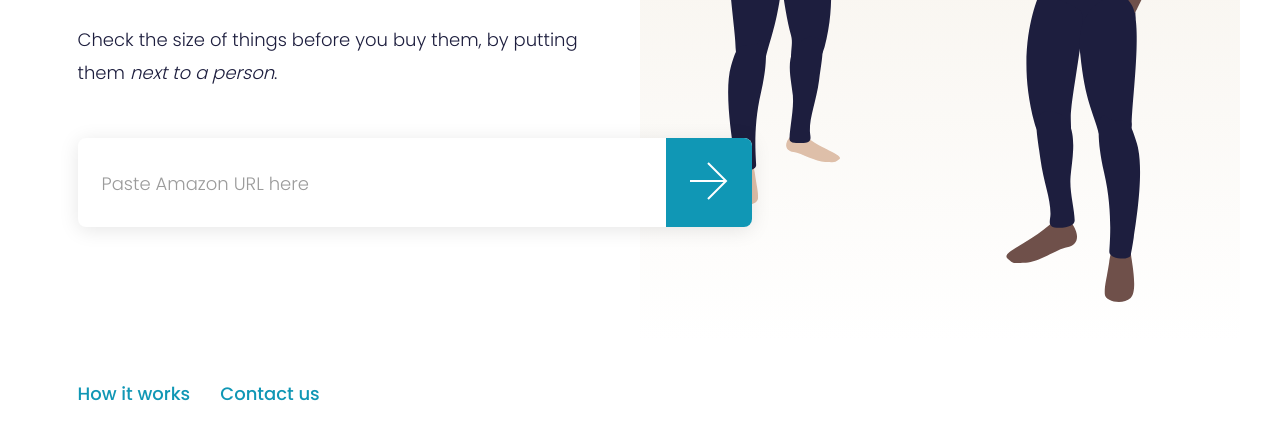
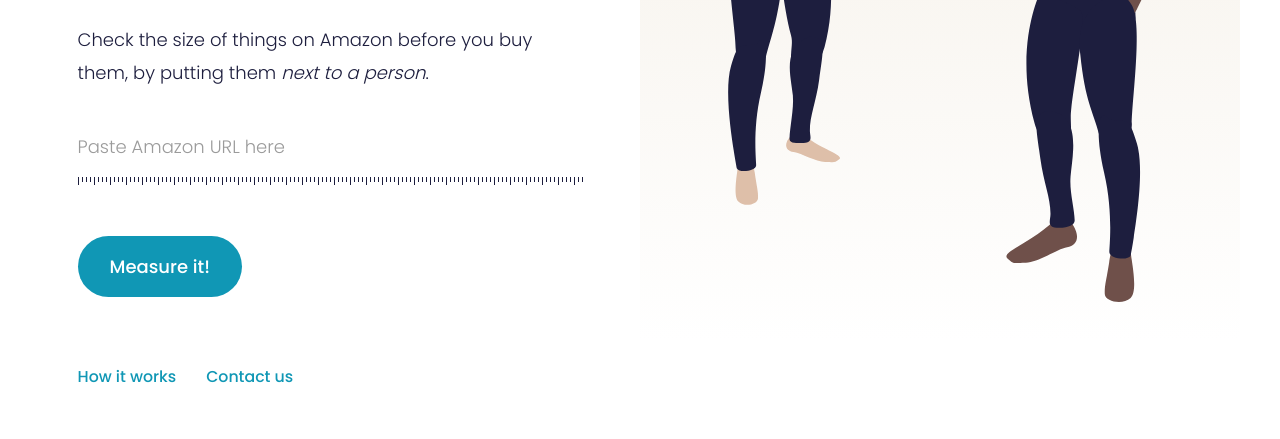
Before and after one commit to chrismhs/next-to-a-person, a Gatsby site: page / in a window 1280 px wide. Shown: the part 359-798 px from the top of the page. Built offline with nearby package versions, Linux system fonts and the light colour scheme; Gatsby itself is replaced by a stand-in of ours; a web font is replaced by a local one.

Commit message:
Updated input on homepage and added measuring visual

```diff
--- a/src/components/footer.js
+++ b/src/components/footer.js
@@ -5,9 +5,15 @@
 const FooterContainer = styled.footer`
   position: absolute;
   bottom: 0;
+  margin-top: 30px;
   padding: 30px 0;
+  font-size: 0.875rem;
 
   @media (max-width: 800px) {
+    position: relative;
+  }
+
+  @media (max-height: 800px) {
     position: relative;
   }
 `
--- a/src/components/inputs/floatinglabelinput.js
+++ b/src/components/inputs/floatinglabelinput.js
@@ -1,5 +1,10 @@
 import React from "react"
 import styled from "styled-components"
+
+const Container = styled.div`
+  height: 80px;
+  margin-bottom: 32px;
+`
 
 const FloatingLabelInput = styled.div`
   width: 100%;
@@ -12,10 +17,11 @@
   position: relative;
   height: 2em;
   font-size: inherit;
+  /* border-bottom: 1px solid #1d1e3e; */
 `
 
 const FloatingLabel = styled.label`
-  padding: 0;
+  padding: 10px 0;
   margin: 0;
   border: 0;
   position: absolute;
@@ -28,11 +34,11 @@
   pointer-events: none;
   width: 66.6%;
   transform: ${props =>
-    props.active ? "translate3d(0, -60%, 0) scale(0.70)" : "none"};
+    props.active ? "translate3d(0, -40%, 0) scale(0.70)" : "none"};
 `
 
 const FloatingInput = styled.input`
-  padding: 0;
+  padding: 10px 0;
   margin: 0;
   border: none;
   outline: none;
@@ -42,6 +48,12 @@
     opacity: ${props => (props.active ? 1 : 0)};
     transition: opacity 0.2s cubic-bezier(0.6, 0.04, 0.98, 0.335);
   }
+`
+
+const MeasuringBar = styled.div`
+  width: 100%;
+  height: 8px;
+  margin-top: -12px;
 `
 
 export default class TextInput extends React.PureComponent {
@@ -87,6 +99,7 @@
     const { active } = this.state
 
     return (
+      <Container>
         <FloatingLabelInput>
           <FloatingLabelInputContainer className={className}>
             <FloatingLabel className={className} htmlFor={id} active={active}>
@@ -104,6 +117,57 @@
             />
           </FloatingLabelInputContainer>
         </FloatingLabelInput>
+        <MeasuringBar>
+          <svg width="100%" height="8px">
+            <defs>
+              <pattern
+                id="polka-dots"
+                x="0"
+                y="0"
+                width="16"
+                height="8"
+                patternUnits="userSpaceOnUse"
+              >
+                <line
+                  x1="0.5"
+                  y1="2.18557e-08"
+                  x2="0.5"
+                  y2="8"
+                  stroke="#1D1E3E"
+                />
+                <line
+                  x1="4.5"
+                  y1="2.18557e-08"
+                  x2="4.5"
+                  y2="5"
+                  stroke="#1D1E3E"
+                />
+                <line
+                  x1="8.5"
+                  y1="2.18557e-08"
+                  x2="8.5"
+                  y2="5"
+                  stroke="#1D1E3E"
+                />
+                <line
+                  x1="12.5"
+                  y1="2.18557e-08"
+                  x2="12.5"
+                  y2="5"
+                  stroke="#1D1E3E"
+                />
+              </pattern>
+            </defs>
+            <rect
+              x="0"
+              y="0"
+              width="100%"
+              height="100%"
+              fill="url(#polka-dots)"
+            />
+          </svg>
+        </MeasuringBar>
+      </Container>
     )
   }
 }
--- a/src/pages/index.js
+++ b/src/pages/index.js
@@ -35,31 +35,27 @@
 
 const FormContainer = styled.div`
   position: relative;
-  display: flex;
-  align-items: center;
-  width: 60%;
+  width: 45%;
   margin: 48px 0;
   background: white;
-  padding: 0 0 0 24px;
-  border-radius: 8px;
-  box-shadow: 0px 3px 20px rgba(0, 0, 0, 0.1);
   @media (max-width: 800px) {
     width: 100%;
   }
 `
 
 const SubmitButton = styled.label`
-  /* position: absolute; */
-  /* right: 0;
-  top: 0; */
   cursor: pointer;
-  background-color: #1097b5;
-  padding: 24px 24px 16px;
-  border-radius: 0 8px 8px 0;
-  transition: padding 0.2s ease-in-out;
+  background-color: rgb(16, 151, 181);
+  padding: 18px 32px;
+  border-radius: 32px;
+  color: white;
+  font-weight: 500;
+  box-shadow: 0px 0px 0px rgba(0, 0, 0, 0.1);
+  transition: all 0.2s ease-in-out;
 
   :hover {
-    padding: 24px 20px 16px 28px;
+    box-shadow: 0px 3px 20px rgba(0, 0, 0, 0.2);
+    background-color: rgb(16, 124, 148);
   }
 `
 
@@ -84,14 +80,18 @@
   padding: 70px;
   z-index: -2;
 
+  @media (max-width: 1000px) {
+    background-image: none;
+  }
+
   @media (max-width: 800px) {
-    background-image: none;
     position: relative;
     left: 0%;
     top: 0%;
     width: 100%;
-    height: 500px;
+    height: 400px;
     max-width: 400px;
+    padding: 30px;
   }
 `
 
@@ -103,8 +103,8 @@
       <TextContainer>
         <h1>Next to a person</h1>
         <p>
-          Check the size of things before you buy them, by putting them{" "}
-          <i>next to a person</i>.
+          Check the size of things on Amazon before you buy them, by putting
+          them <i>next to a person</i>.
         </p>
       </TextContainer>
       <FormContainer>
@@ -115,20 +115,7 @@
         />
         <SubmitButton>
           <Input type="submit" />
-          <svg
-            width="38"
-            height="38"
-            viewBox="0 0 38 38"
-            fill="none"
-            xmlns="http://www.w3.org/2000/svg"
-          >
-            <path
-              fill-rule="evenodd"
-              clip-rule="evenodd"
-              d="M33.5859 20L0 20V18L33.5857 18L17.2929 1.70718L18.7071 0.292969L37.4142 19.0001L18.7071 37.7072L17.2929 36.293L33.5859 20Z"
-              fill="white"
-            />
-          </svg>
+          Measure it!
         </SubmitButton>
       </FormContainer>
     </Description>
```
Lines whose indentation alone changed are shown as unchanged.
